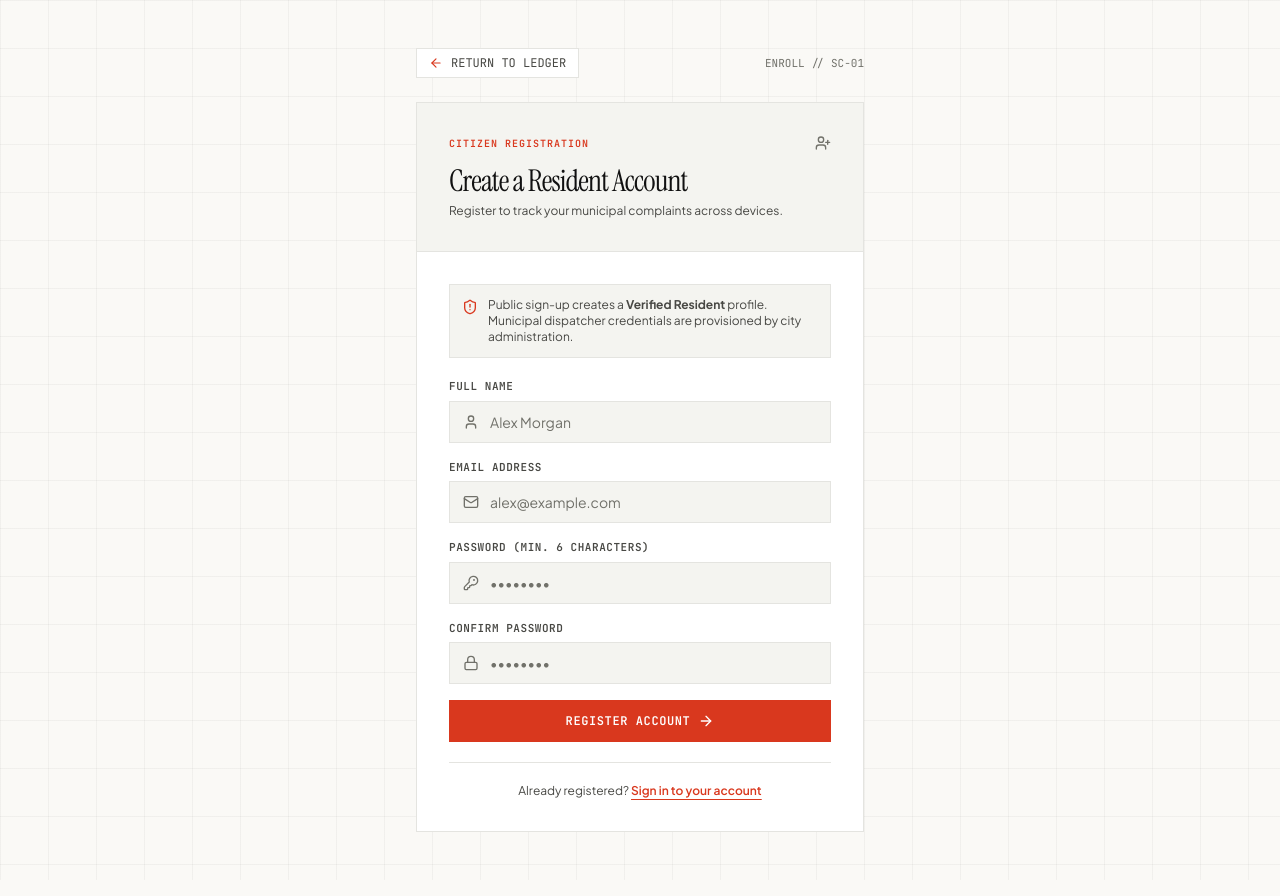
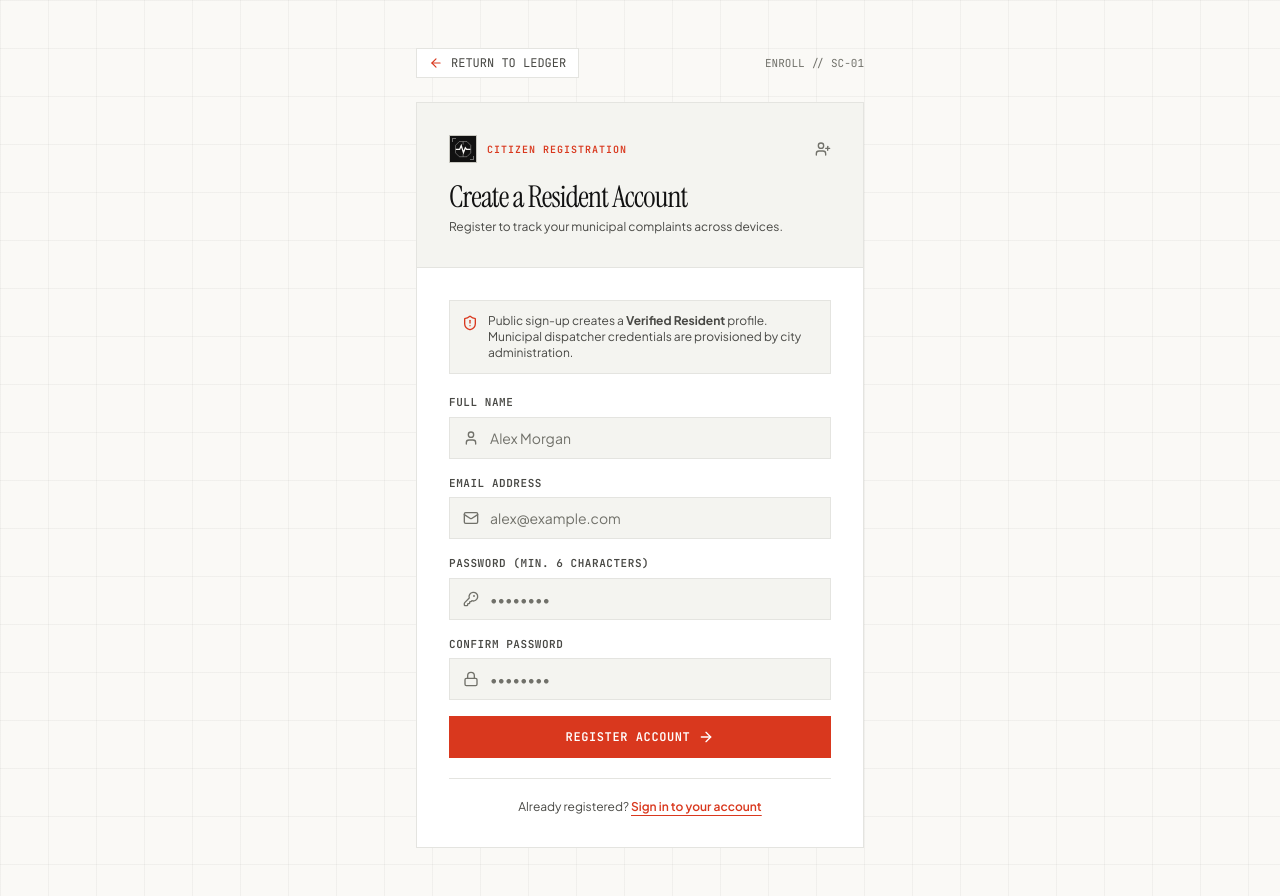
Before and after one commit to Muhammadumad/civic-triage, a Next.js app in the folder frontend/: page /register in a window 1280 px wide. Built offline with nearby package versions, Linux system fonts and the light colour scheme; no server answers.

Commit message:
feat: add login, register, navbar, footer, and logo components for authentication and navigation

```diff
--- a/frontend/src/app/(auth)/login/page.tsx
+++ b/frontend/src/app/(auth)/login/page.tsx
@@ -4,6 +4,7 @@ import React, { useState } from 'react';
 import Link from 'next/link';
 import { useRouter } from 'next/navigation';
 import { usePersona } from '@/context/PersonaContext';
+import { CivicPulseLogo } from '@/components/CivicPulseLogo';
 import {
   ShieldCheck,
   Lock,
@@ -110,10 +111,13 @@ export default function LoginPage() {
         <div className="bg-[var(--surface-card)] border border-[var(--border-subtle)]">
           {/* Header Block */}
           <div className="p-6 sm:p-8 border-b border-[var(--border-subtle)] bg-[var(--surface-elevated)]">
-            <div className="flex items-center justify-between mb-3">
-              <span className="font-mono text-[10px] uppercase tracking-widest text-[var(--brand-primary)] font-semibold">
-                SESSION AUTHENTICATION
-              </span>
+            <div className="flex items-center justify-between mb-4">
+              <div className="flex items-center gap-2.5">
+                <CivicPulseLogo size="sm" />
+                <span className="font-mono text-[10px] uppercase tracking-widest text-[var(--brand-primary)] font-semibold">
+                  SESSION AUTHENTICATION
+                </span>
+              </div>
               <Lock className="w-4 h-4 text-[var(--text-muted)]" />
             </div>
             <h1 className="font-editorial text-3xl text-[var(--text-primary)]">
--- a/frontend/src/app/(auth)/register/page.tsx
+++ b/frontend/src/app/(auth)/register/page.tsx
@@ -4,6 +4,7 @@ import React, { useState } from 'react';
 import Link from 'next/link';
 import { useRouter } from 'next/navigation';
 import { usePersona } from '@/context/PersonaContext';
+import { CivicPulseLogo } from '@/components/CivicPulseLogo';
 import {
   UserPlus,
   Mail,
@@ -90,10 +91,13 @@ export default function RegisterPage() {
         <div className="bg-[var(--surface-card)] border border-[var(--border-subtle)]">
           {/* Brand Header */}
           <div className="p-6 sm:p-8 border-b border-[var(--border-subtle)] bg-[var(--surface-elevated)]">
-            <div className="flex items-center justify-between mb-3">
-              <span className="font-mono text-[10px] uppercase tracking-widest text-[var(--brand-primary)] font-semibold">
-                CITIZEN REGISTRATION
-              </span>
+            <div className="flex items-center justify-between mb-4">
+              <div className="flex items-center gap-2.5">
+                <CivicPulseLogo size="sm" />
+                <span className="font-mono text-[10px] uppercase tracking-widest text-[var(--brand-primary)] font-semibold">
+                  CITIZEN REGISTRATION
+                </span>
+              </div>
               <UserPlus className="w-4 h-4 text-[var(--text-muted)]" />
             </div>
             <h1 className="font-editorial text-3xl text-[var(--text-primary)]">
--- /dev/null
+++ b/frontend/src/components/CivicPulseLogo.tsx
@@ -0,0 +1,62 @@
+import React from 'react';
+
+interface CivicPulseLogoProps {
+  size?: 'sm' | 'md' | 'lg';
+  className?: string;
+}
+
+export function CivicPulseLogo({ size = 'md', className = '' }: CivicPulseLogoProps) {
+  const dimensions = {
+    sm: 'w-7 h-7',
+    md: 'w-9 h-9',
+    lg: 'w-11 h-11',
+  }[size];
+
+  return (
+    <div
+      className={`relative ${dimensions} bg-[var(--text-primary)] text-[var(--canvas-base)] border border-[var(--border-strong)] flex items-center justify-center shrink-0 overflow-hidden transition-colors duration-200 group-hover:border-[var(--accent-primary)] ${className}`}
+      aria-hidden="true"
+    >
+      {/* Subtle Corner Architectural Ticks */}
+      <span className="absolute top-0.5 left-0.5 w-1 h-1 border-t border-l border-current opacity-40" />
+      <span className="absolute bottom-0.5 right-0.5 w-1 h-1 border-b border-r border-current opacity-40" />
+
+      <svg
+        viewBox="0 0 32 32"
+        fill="none"
+        xmlns="http://www.w3.org/2000/svg"
+        className="w-[78%] h-[78%]"
+      >
+        {/* Outer Municipal Ward Octagon / Reticle Frame */}
+        <path
+          d="M10 4H22L28 10V22L22 28H10L4 22V10L10 4Z"
+          stroke="currentColor"
+          strokeWidth="1.5"
+          strokeOpacity="0.35"
+        />
+
+        {/* Spatial Crosshair Axis */}
+        <line x1="16" y1="4" x2="16" y2="9" stroke="currentColor" strokeWidth="1.25" strokeOpacity="0.45" />
+        <line x1="16" y1="23" x2="16" y2="28" stroke="currentColor" strokeWidth="1.25" strokeOpacity="0.45" />
+
+        {/* High-Precision Civic Telemetry Pulse Waveform */}
+        <path
+          d="M5.5 16.5H10.5L13 10.5L16.5 21.5L19.5 14L21.5 16.5H26.5"
+          stroke="currentColor"
+          strokeWidth="2.1"
+          strokeLinecap="square"
+          strokeLinejoin="miter"
+        />
+
+        {/* Active Dispatch Beacon Node (Burnt International Orange) */}
+        <rect
+          x="23.5"
+          y="6.5"
+          width="4"
+          height="4"
+          fill="var(--accent-primary)"
+        />
+      </svg>
+    </div>
+  );
+}
--- a/frontend/src/components/Footer.tsx
+++ b/frontend/src/components/Footer.tsx
@@ -4,6 +4,7 @@ import React from 'react';
 import Link from 'next/link';
 import { usePathname } from 'next/navigation';
 import { ArrowUpRight, Globe2 } from 'lucide-react';
+import { CivicPulseLogo } from '@/components/CivicPulseLogo';
 
 export function Footer() {
   const pathname = usePathname();
@@ -79,9 +80,7 @@ export function Footer() {
           {/* Brand Col (5 cols) */}
           <div className="md:col-span-5 space-y-4 pr-0 md:pr-8">
             <div className="flex items-center gap-3">
-              <div className="w-7 h-7 bg-[var(--text-primary)] text-[var(--canvas-base)] flex items-center justify-center font-mono text-xs font-bold">
-                CP
-              </div>
+              <CivicPulseLogo size="sm" />
               <span className="font-editorial text-2xl tracking-tight text-[var(--text-primary)]">
                 CivicPulse Municipal Ledger
               </span>
--- a/frontend/src/components/Navbar.tsx
+++ b/frontend/src/components/Navbar.tsx
@@ -4,6 +4,7 @@ import React, { useState, useEffect } from 'react';
 import Link from 'next/link';
 import { usePathname } from 'next/navigation';
 import { ThemeToggle } from '@/components/ThemeToggle';
+import { CivicPulseLogo } from '@/components/CivicPulseLogo';
 import { usePersona } from '@/context/PersonaContext';
 import {
   PlusCircle,
@@ -133,9 +134,7 @@ export function Navbar() {
               href="/"
               className="flex items-center gap-3 pr-6 border-r border-[var(--border-subtle)] group"
             >
-              <div className="w-8 h-8 bg-[var(--text-primary)] text-[var(--canvas-base)] flex items-center justify-center font-mono text-xs font-semibold tracking-tighter group-hover:bg-[var(--brand-primary)] group-hover:text-white transition-colors">
-                CP
-              </div>
+              <CivicPulseLogo size="md" />
               <div className="flex flex-col">
                 <div className="flex items-baseline gap-2">
                   <span className="font-editorial text-2xl tracking-tight text-[var(--text-primary)] leading-none">
```
